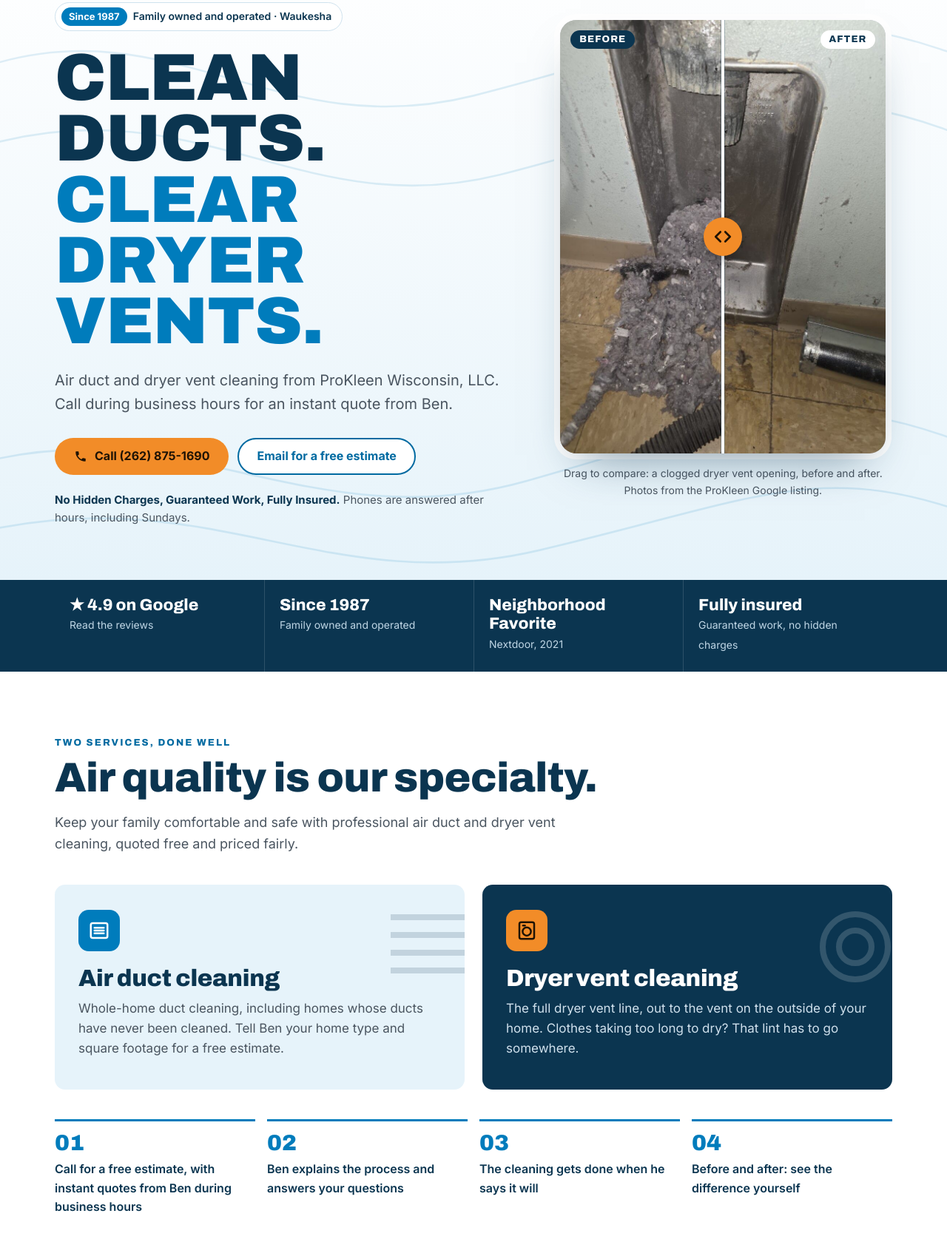
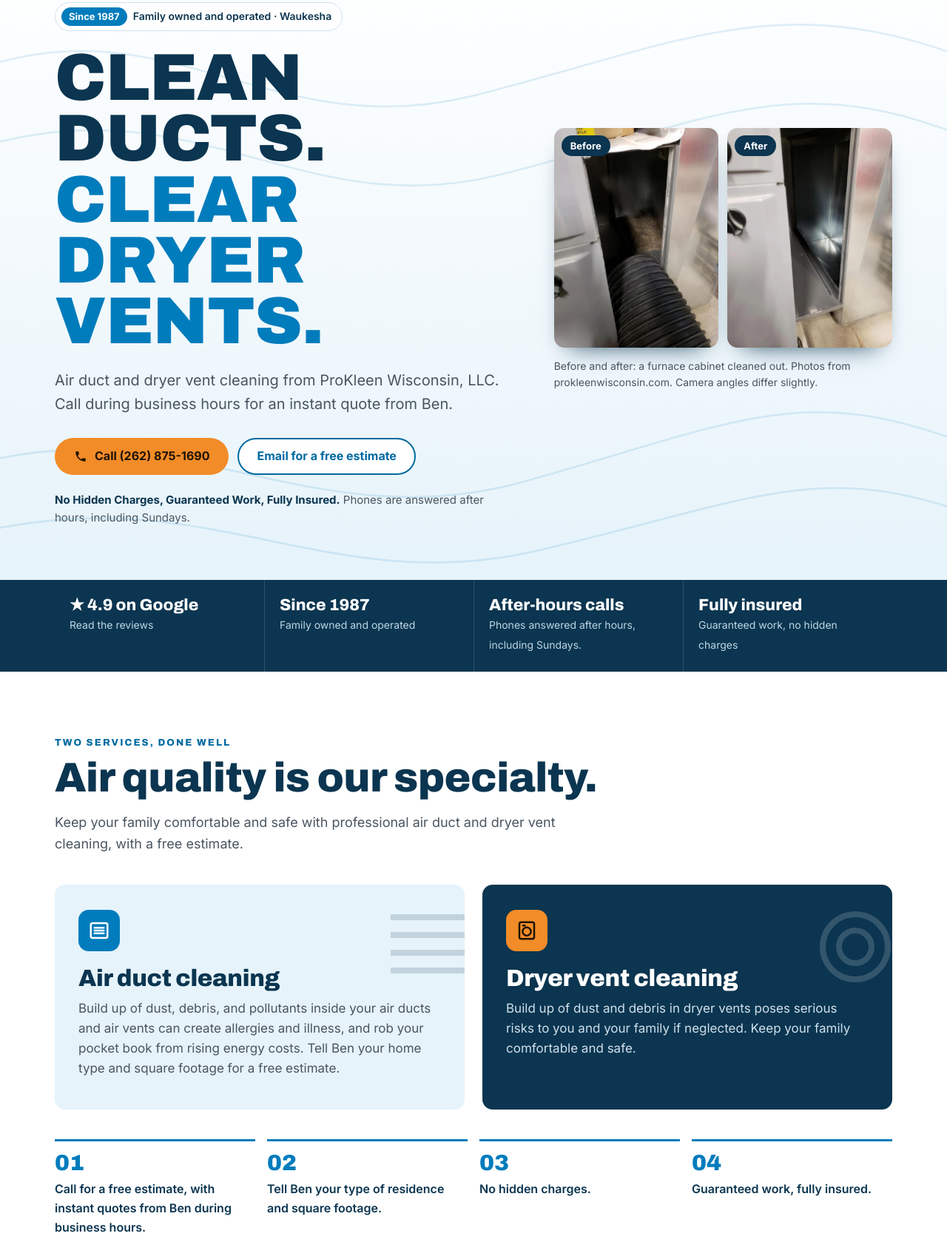
Before and after one commit to TylerPed318/creamcitypost-samples, a plain HTML site: page prokleen-wisconsin/index.html in a window 1280 px wide. Shown: the part 168-1843 px from the top of the page at 74% size. Drawn offline with Linux system fonts and the light colour scheme.

Commit message:
Revise CCP-111 with own-site photos and verified copy

```diff
--- a/prokleen-wisconsin/index.html
+++ b/prokleen-wisconsin/index.html
@@ -74,21 +74,15 @@ nav.main a:hover{background:var(--sky)}
 .hero .after{font-size:15px;color:var(--slate);margin:0}
 .hero .after b{color:var(--navy)}
 
-/* before/after slider (the one interactive) */
-.ba{margin:0;justify-self:center;width:100%;max-width:440px}
-.ba-box{position:relative;aspect-ratio:3/4;border-radius:22px;overflow:hidden;background:#ccd;box-shadow:0 30px 60px -28px rgba(11,53,80,.55),0 0 0 8px var(--white);touch-action:pan-y;user-select:none;cursor:ew-resize}
-.ba-box img{position:absolute;inset:0;width:100%;height:100%;object-fit:cover;pointer-events:none}
-.ba-before{clip-path:inset(0 calc(100% - var(--pos,50%)) 0 0)}
-.ba-line{position:absolute;top:0;bottom:0;left:var(--pos,50%);width:4px;margin-left:-2px;background:var(--white);box-shadow:0 0 0 1px rgba(11,53,80,.25)}
-.ba-knob{position:absolute;top:50%;left:var(--pos,50%);width:52px;height:52px;margin:-26px 0 0 -26px;border-radius:50%;background:var(--orange);color:var(--orange-ink);display:grid;place-items:center;box-shadow:0 6px 18px rgba(0,0,0,.3)}
-.ba-knob svg{width:26px;height:26px}
-.ba-tag{position:absolute;top:14px;padding:5px 12px;border-radius:999px;font:800 13px/1.2 var(--display);letter-spacing:.08em;text-transform:uppercase}
-.ba-tag.l{left:14px;background:var(--navy);color:var(--white)}
-.ba-tag.r{right:14px;background:var(--white);color:var(--navy)}
-.ba-range{position:absolute;inset:0;width:100%;height:100%;opacity:0;cursor:ew-resize;margin:0}
-.ba-box:focus-within{outline:3px solid var(--orange);outline-offset:6px}
-.ba figcaption{font-size:14px;color:var(--slate);margin-top:16px;text-align:center}
-
+/* Own-site comparison, different camera angles */
+.furnace-pair{margin:0;width:100%;max-width:620px;justify-self:center}
+.pair-grid{display:grid;grid-template-columns:repeat(2,minmax(0,1fr));gap:12px}
+.pair-grid div{position:relative}
+.pair-grid img{width:100%;aspect-ratio:3/4;object-fit:cover;border-radius:14px;box-shadow:0 16px 32px -20px var(--navy)}
+.pair-grid b{position:absolute;top:10px;left:10px;background:var(--navy);color:var(--white);border-radius:20px;padding:4px 12px;font-size:13px}
+.furnace-pair figcaption{font-size:14px;color:var(--slate);margin-top:14px}
+.hours-status{padding:12px 16px;border:1px solid var(--line);border-radius:12px;margin:18px 0;color:var(--white)}
+.photos{max-width:300px}
 /* proof */
 .proof{background:var(--navy);color:var(--white)}
 .proof ul{list-style:none;margin:0;padding:0;display:grid;grid-template-columns:repeat(4,minmax(0,1fr))}
@@ -268,17 +262,10 @@ footer p{margin:0;max-width:70em}
       </div>
       <p class="after"><b>No Hidden Charges, Guaranteed Work, Fully Insured.</b> Phones are answered after hours, including Sundays.</p>
     </div>
-    <figure class="ba">
-      <div class="ba-box" id="ba" style="--pos:50%">
-        <img src="img/vent-after.jpg" width="900" height="1200" alt="After: the same dryer vent box cleaned out, with the metal visible and the lint gone">
-        <img class="ba-before" src="img/vent-before.jpg" width="900" height="1200" alt="Before: a dryer vent box packed with gray lint spilling onto the floor">
-        <span class="ba-tag l">Before</span><span class="ba-tag r">After</span>
-        <span class="ba-line" aria-hidden="true"></span>
-        <span class="ba-knob" aria-hidden="true"><svg viewBox="0 0 24 24" fill="none" stroke="currentColor" stroke-width="2.5" stroke-linecap="round" stroke-linejoin="round"><path d="M9 6l-6 6 6 6M15 6l6 6-6 6"/></svg></span>
-        <input class="ba-range" id="ba-range" type="range" min="0" max="100" value="50" aria-label="Drag to compare the dryer vent before and after cleaning">
-      </div>
-      <figcaption>Drag to compare: a clogged dryer vent opening, before and after. Photos from the ProKleen Google listing.</figcaption>
-    </figure>
+    <figure class="furnace-pair"><div class="pair-grid">
+<div><img src="img/furnace-before.webp" width="1440" height="1920" alt="Before: open furnace cabinet containing debris and a cleaning hose"><b>Before</b></div>
+<div><img src="img/furnace-after.webp" width="1440" height="1920" alt="After: furnace cabinet with debris cleaned out"><b>After</b></div>
+</div><figcaption>Before and after: a furnace cabinet cleaned out. Photos from prokleenwisconsin.com. Camera angles differ slightly.</figcaption></figure>
   </div>
 </section>
 
@@ -287,7 +274,7 @@ footer p{margin:0;max-width:70em}
     <ul>
       <li><a href="https://www.google.com/maps/place/ProKleen+Wisconsin,+LLC/@43.0082122,-88.2814796,17z/data=!4m8!3m7!1s0x8805aff97be25549:0xe9b45f90b88810ad" target="_blank" rel="noopener"><b>★ 4.9 on Google</b><span>Read the reviews</span></a></li>
       <li><b>Since 1987</b><span>Family owned and operated</span></li>
-      <li><b>Neighborhood Favorite</b><span>Nextdoor, 2021</span></li>
+      <li><b>After-hours calls</b><span>Phones answered after hours, including Sundays.</span></li>
       <li><b>Fully insured</b><span>Guaranteed work, no hidden charges</span></li>
     </ul>
   </div>
@@ -297,26 +284,26 @@ footer p{margin:0;max-width:70em}
   <div class="wrap">
     <p class="kicker">Two services, done well</p>
     <h2 id="h-svc">Air quality is our specialty.</h2>
-    <p class="lede">Keep your family comfortable and safe with professional air duct and dryer vent cleaning, quoted free and priced fairly.</p>
+    <p class="lede">Keep your family comfortable and safe with professional air duct and dryer vent cleaning, with a free estimate.</p>
     <div class="svc">
       <article>
         <svg class="louver" viewBox="0 0 120 120" aria-hidden="true"><g stroke="#0B3550" stroke-width="8"><path d="M10 20h100M10 44h100M10 68h100M10 92h100"/></g></svg>
         <div class="ico"><svg viewBox="0 0 24 24" fill="none" stroke="#fff" stroke-width="2" stroke-linecap="round" stroke-linejoin="round" aria-hidden="true"><rect x="3" y="4" width="18" height="16" rx="2"/><path d="M7 9h10M7 12h10M7 15h10"/></svg></div>
         <h3>Air duct cleaning</h3>
-        <p>Whole-home duct cleaning, including homes whose ducts have never been cleaned. Tell Ben your home type and square footage for a free estimate.</p>
+        <p>Build up of dust, debris, and pollutants inside your air ducts and air vents can create allergies and illness, and rob your pocket book from rising energy costs. Tell Ben your home type and square footage for a free estimate.</p>
       </article>
       <article>
         <svg class="louver" viewBox="0 0 120 120" aria-hidden="true"><g fill="none" stroke="#fff" stroke-width="8"><circle cx="60" cy="60" r="44"/><circle cx="60" cy="60" r="22"/></g></svg>
         <div class="ico"><svg viewBox="0 0 24 24" fill="none" stroke="#1F1305" stroke-width="2" stroke-linecap="round" stroke-linejoin="round" aria-hidden="true"><rect x="4" y="3" width="16" height="18" rx="2"/><circle cx="12" cy="13" r="4.5"/><path d="M8 6.5h2"/></svg></div>
         <h3>Dryer vent cleaning</h3>
-        <p>The full dryer vent line, out to the vent on the outside of your home. Clothes taking too long to dry? That lint has to go somewhere.</p>
+        <p>Build up of dust and debris in dryer vents poses serious risks to you and your family if neglected. Keep your family comfortable and safe.</p>
       </article>
     </div>
     <ol class="steps" aria-label="How it works">
-      <li>Call for a free estimate, with instant quotes from Ben during business hours</li>
-      <li>Ben explains the process and answers your questions</li>
-      <li>The cleaning gets done when he says it will</li>
-      <li>Before and after: see the difference yourself</li>
+      <li>Call for a free estimate, with instant quotes from Ben during business hours.</li>
+      <li>Tell Ben your type of residence and square footage.</li>
+      <li>No hidden charges.</li>
+      <li>Guaranteed work, fully insured.</li>
     </ol>
   </div>
 </section>
@@ -341,13 +328,7 @@ footer p{margin:0;max-width:70em}
   <div class="wrap">
     <p class="kicker">From the job</p>
     <h2 id="h-work">What comes out of your system.</h2>
-    <div class="photos">
-      <figure><div class="ph"><img src="img/furnace-before.jpg" width="720" height="960" loading="lazy" alt="Open furnace cabinet with debris in the bottom and a large black cleaning hose inserted"></div><figcaption><b>Before:</b> furnace cabinet with the cleaning hose in.</figcaption></figure>
-      <figure><div class="ph"><img src="img/furnace-after.jpg" width="720" height="960" loading="lazy" alt="The same furnace cabinet after cleaning, bare clean metal inside"></div><figcaption><b>After:</b> the cabinet cleaned out. Camera angle differs slightly.</figcaption></figure>
-      <figure><div class="ph"><img src="img/lint-pile.jpg" width="640" height="861" loading="lazy" alt="A large pile of dryer lint on the grass below an exterior dryer vent on beige siding"></div><figcaption><b>Dryer vent:</b> lint cleared from the line, piled under the outside vent.</figcaption></figure>
-    </div>
-  </div>
-</section>
+    <div class="photos" style="display:block"><figure><div class="ph"><img src="img/lint-pile.webp" width="1428" height="1920" loading="lazy" alt="Dryer lint on the grass beneath an exterior dryer vent on beige siding"></div><figcaption><b>Dryer vent:</b> lint cleared from the line, piled under the outside vent.</figcaption></figure></div></div></section>
 
 <section class="rc sec" id="contact" aria-labelledby="h-contact">
   <div class="wrap grid">
@@ -359,10 +340,7 @@ footer p{margin:0;max-width:70em}
         <li><div><b>On time and professional</b><span>Friendly, prepared and finished when he said he would be.</span></div></li>
         <li><div><b>Reasonably priced</b><span>Fair prices come up again and again in reviews.</span></div></li>
       </ul>
-      <div class="badge">
-        <svg viewBox="0 0 40 40" aria-hidden="true"><circle cx="20" cy="20" r="18" fill="#E6F3FA" stroke="#007CBC" stroke-width="2"/><path d="M11 21l6 6 12-13" fill="none" stroke="#007CBC" stroke-width="3.5" stroke-linecap="round" stroke-linejoin="round"/></svg>
-        <span><b>2021 Neighborhood Favorite</b> on Nextdoor, as shown on <a href="https://www.facebook.com/ProKleenWisconsin/" target="_blank" rel="noopener">their Facebook page</a>.</span>
-      </div>
+
     </div>
     <div class="contact">
       <h3 id="h-contact">Get your free estimate.</h3>
@@ -371,7 +349,7 @@ footer p{margin:0;max-width:70em}
         <a class="btn btn-orange" href="tel:+12628751690">Call (262) 875-1690</a>
         <a class="btn btn-blue" href="mailto:ben.prokleenwi@gmail.com?subject=Free%20estimate%20request">Email Ben</a>
       </div>
-      <table class="hours" aria-label="Business hours">
+      <p class="hours-status" id="hours-status" role="status">Business hours · Central time</p><table class="hours" aria-label="Business hours">
         <tbody>
           <tr data-d="1,2,3,4,5"><th scope="row">Mon–Fri</th><td>8:00 am – 6:00 pm</td></tr>
           <tr data-d="6"><th scope="row">Saturday</th><td>8:00 am – 12:00 pm</td></tr>
@@ -383,10 +361,7 @@ footer p{margin:0;max-width:70em}
         <a href="tel:+12628751690">(262) 875-1690</a>
         <a href="mailto:ben.prokleenwi@gmail.com">ben.prokleenwi@gmail.com</a>
       </div>
-      <div class="towns">
-        <h4>Based in Waukesha, WI 53188 · serving</h4>
-        <ul><li>Waukesha</li><li>Brookfield</li><li>New Berlin</li><li>Pewaukee</li><li>Delafield</li><li>Watertown</li><li>Hartford</li><li>Cedarburg</li><li>Racine</li><li>Delavan</li></ul>
-      </div>
+      <div class="towns"><h4>Waukesha, Wisconsin 53188</h4></div>
     </div>
   </div>
 </section>
@@ -407,7 +382,7 @@ footer p{margin:0;max-width:70em}
 
 <footer>
   <div class="wrap">
-    <p>Website by Cream City Post · Independent website concept, not the official ProKleen Wisconsin site. Logo redrawn; story, promises, hours and furnace/lint photos from prokleenwisconsin.com; service area, email and Nextdoor badge from their Facebook page; rating and dryer-vent before/after photos from their Google listing.</p>
+    <p>Website by Cream City Post · Independent website concept, not the official ProKleen Wisconsin site. Logo redrawn; Story, promises, hours and job photos from prokleenwisconsin.com; email from their Facebook page; rating from their Google listing. Job photos enhanced.</p>
   </div>
 </footer>
 
@@ -418,9 +393,14 @@ footer p{margin:0;max-width:70em}
 
 <script>
 (function(){
-  var box=document.getElementById('ba'),r=document.getElementById('ba-range');
-  function set(v){box.style.setProperty('--pos',v+'%');}
-  r.addEventListener('input',function(){set(r.value);});
+  function updateHours(now){
+    var parts=new Intl.DateTimeFormat('en-US',{timeZone:'America/Chicago',weekday:'short',hour:'numeric',minute:'numeric',hourCycle:'h23'}).formatToParts(now);
+    var v={};parts.forEach(function(p){v[p.type]=p.value;});
+    var day=v.weekday, minutes=Number(v.hour)*60+Number(v.minute),close=day==='Sat'?720:1080;
+    var open=day!=='Sun'&&minutes>=480&&minutes<close;
+    document.getElementById('hours-status').textContent=(open?'Open now · Business hours':'Outside business hours · Phones answered after hours, including Sundays.')+' · Central time';
+  }
+  updateHours(new Date());setInterval(function(){updateHours(new Date());},60000);
 })();
 </script>
 </body>
```
Also changed, not shown: prokleen-wisconsin/img/furnace-after.webp (added), prokleen-wisconsin/img/furnace-before.webp (added), prokleen-wisconsin/img/lint-pile.webp (added).
